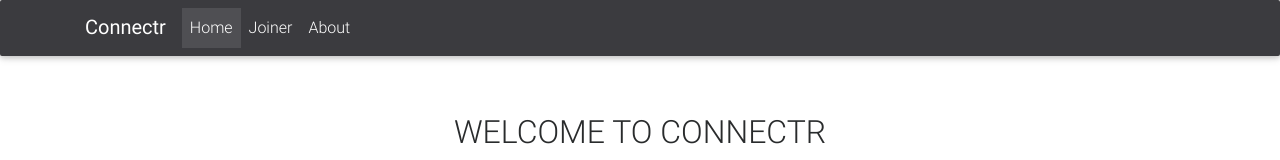
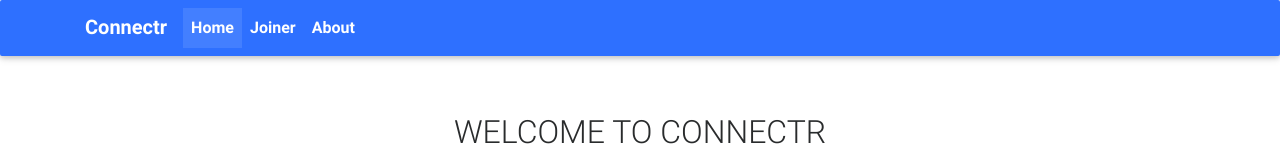
Before and after one commit to mcdona22/connectr-gui, an Angular app: page /home in a window 1280 px wide. Shown: the top 160 px of the page. Built offline with nearby package versions, Linux system fonts and the light colour scheme.

Commit message:
overrode the color of the menu to be better

```diff
--- a/src/app/component/header/header.component.css
+++ b/src/app/component/header/header.component.css
@@ -0,0 +1,8 @@
+.navbar {
+  font-weight: 800;
+}
+
+.navbar-dark {
+  color: white;
+  background-color: #2e70ff;
+}
```
